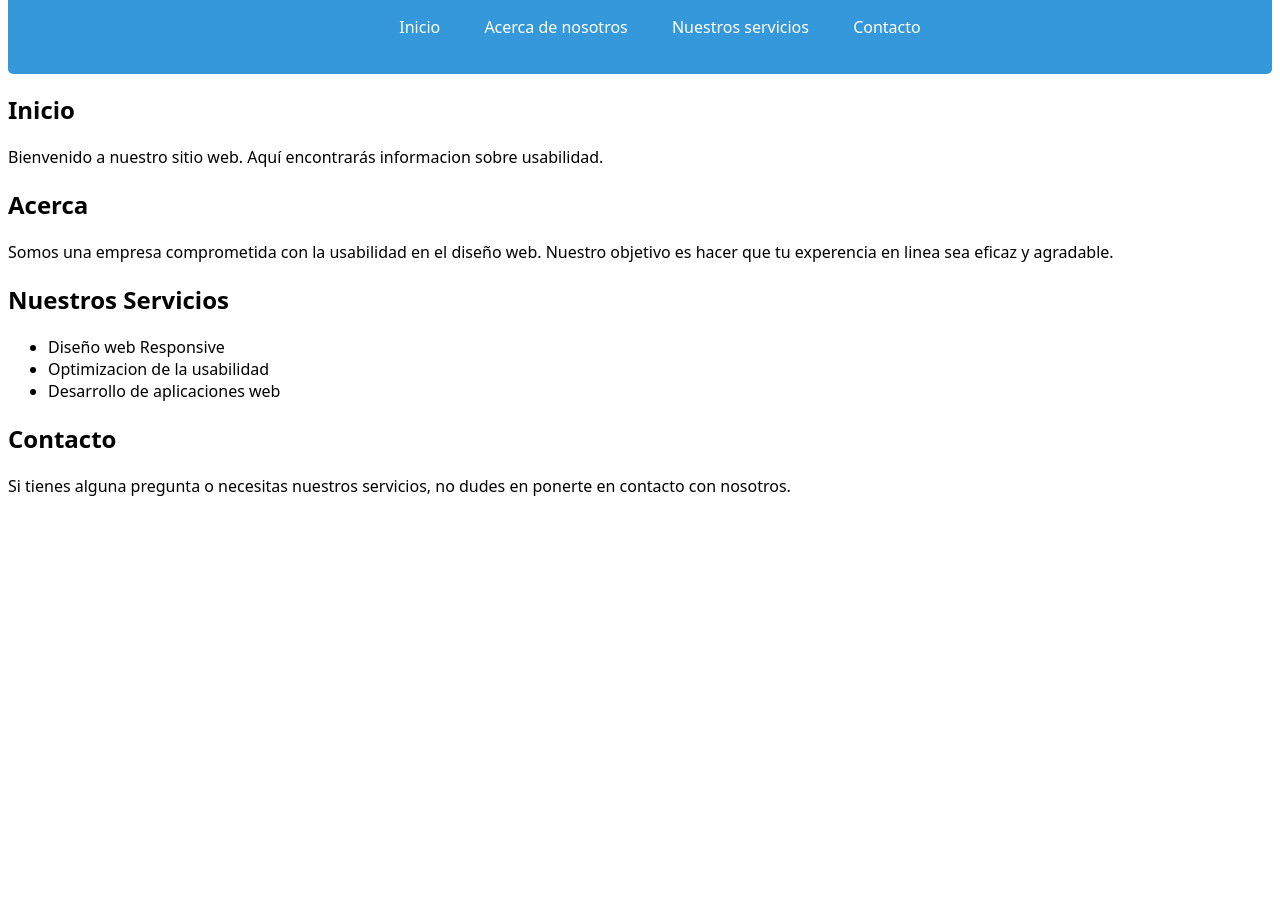
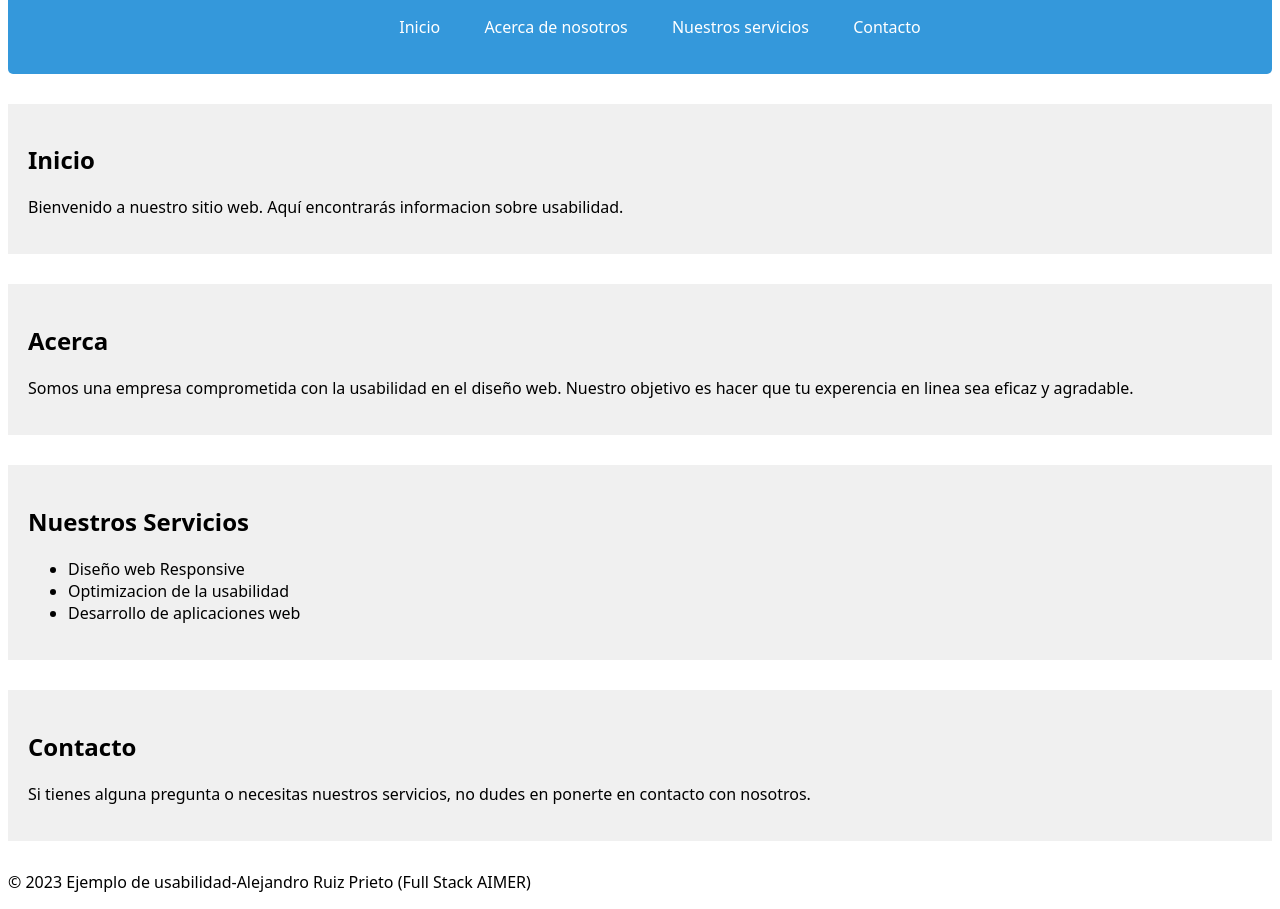
Before and after one commit to Alesso-ai/usabilidad-tema3, a plain HTML site: page index.html in a window 1280 px wide. Shown: the part 88-997 px from the top of the page. Before the commit the page ends 800 px from the top, so only its background shows below. Drawn offline with Linux system fonts and the light colour scheme.

Commit message:
Estilos en footer

```diff
--- a/index.html
+++ b/index.html
@@ -56,7 +56,9 @@
 
      </main>
 
-
+     <footer>
+        <p>&copy; 2023 Ejemplo de usabilidad-Alejandro Ruiz Prieto (Full Stack AIMER)</p>
+     </footer>
 
 
 
--- a/styles/styles.css
+++ b/styles/styles.css
@@ -29,3 +29,18 @@ nav a{
     text-decoration: none;
     color: white;
 }
+
+section{
+    padding:20px;
+    margin:30px 0;
+    background-color: #f0f0f0;
+
+}
+section h2{
+    font-size: 24px;
+
+}
+
+footer{
+
+}
```
